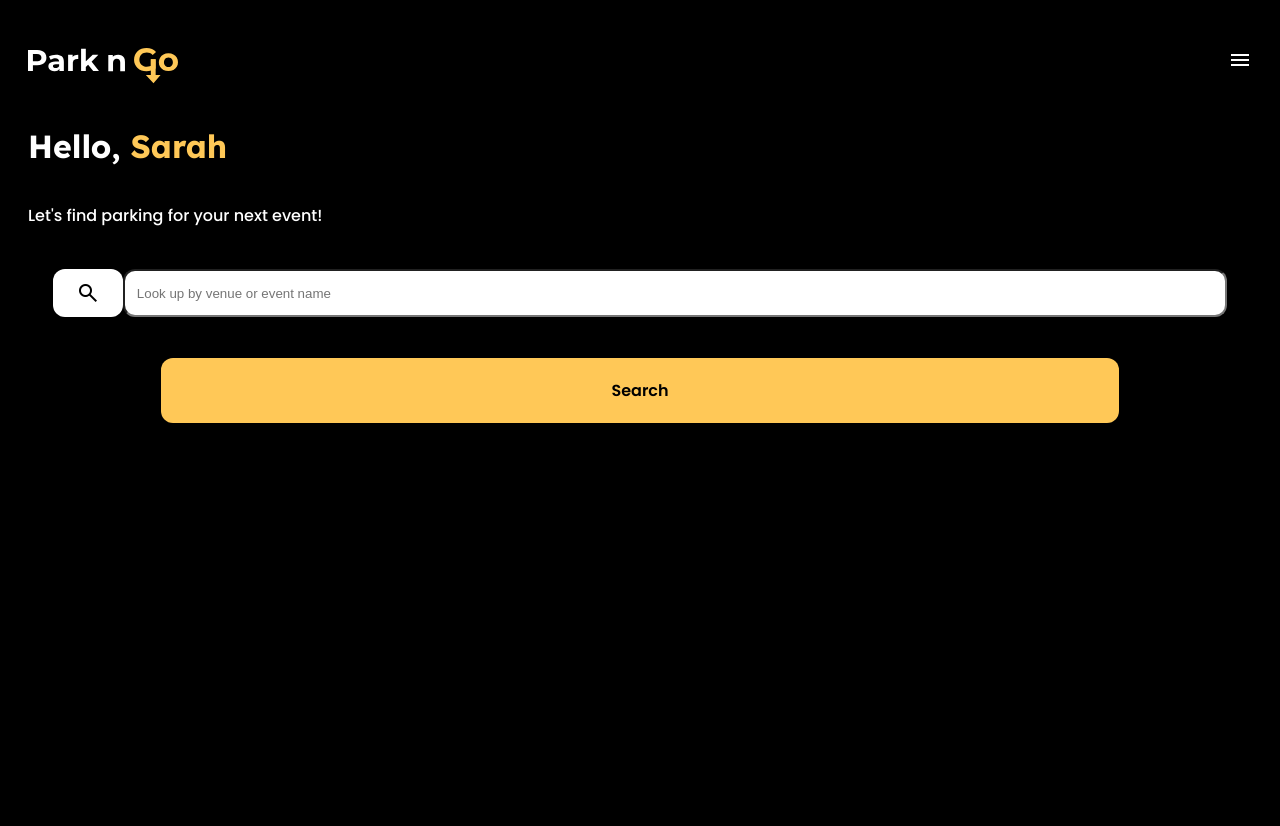
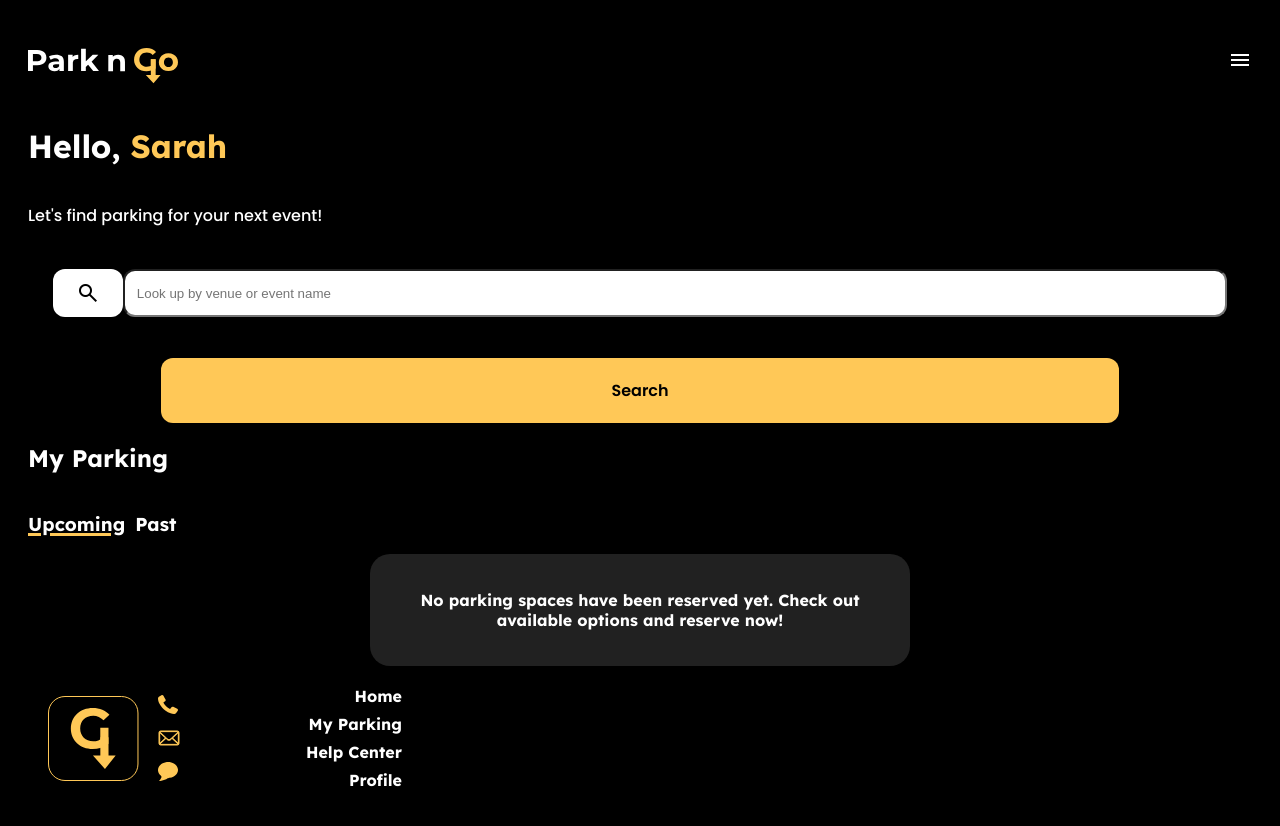
Before and after one commit to bgroves28/Park_n_Go, a plain HTML site: page homepage.html in a window 1280 px wide. Before the commit the page ends 800 px from the top, so only its background shows below. Drawn offline with nearby package versions, Linux system fonts and the light colour scheme.

Commit message:
updated footer
made footer more accurate to the figma screens

```diff
--- a/css/style.css
+++ b/css/style.css
@@ -44,7 +44,7 @@ h2 {
 
 input {
     width: 100%;
-    padding:12px;
+    padding: 12px;
     height: 20px;
     border-radius: 12px;
 }
@@ -101,10 +101,58 @@ a {
     display: flex;
     justify-content: space-between;
 }
+
 .name {
     color: #FFC857;
 }
+
 .together {
     display: flex;
     gap: 10px;
 }
+
+.underline {
+    text-decoration: underline #FFC857;
+    text-decoration-thickness: 3px;
+}
+
+.card {
+    padding: 20px;
+    max-width: 500px;
+    margin: auto;
+    text-align: center;
+    background-color: #212121;
+    border-radius: 20px;
+}
+
+footer {
+    display: flex;
+    flex-direction: row;
+    align-items: center;
+    padding: 20px;
+    gap: 126px;
+}
+
+.logo_icons {
+    display: flex;
+    flex-direction: row;
+    align-items: center;
+    padding: 0px;
+    gap: 19px;
+
+}
+.footer-icons {
+    display: flex;
+flex-direction: column;
+align-items: flex-start;
+padding: 0px;
+gap: 16px;
+}
+.footer-right {
+    display: flex;
+    flex-direction: column;
+    justify-content: center;
+    align-items: flex-end;
+    padding: 0px;
+    gap: 8px;
+}
--- a/homepage.html
+++ b/homepage.html
@@ -41,12 +41,39 @@
             <btn class="btn btn-txt center">Search</btn>
         </a>
     </div>
+
+    <div>
+        <h2>My Parking</h2>
+        <div class="together">
+            <h3 class="underline">Upcoming</h3>
+            <h3>Past</h3>
+        </div>
+
+    </div>
+    <div class="card">
+        <p>No parking spaces have been reserved yet. Check out available options and reserve now!</p>
+    </div>
+
+
+
 </body>
 
 <footer>
+    <div class="logo_icons">
+        <img src="images/footer_logo.svg" alt="Footer Park n Go" width="auto" height="auto">
+        <div class="footer-icons">
+            <img src="images/footer_phone.svg" height="auto">
+            <img src="images/footer_email.svg" height="auto">
+            <img src="images/footer_message.svg" height="auto">
+        </div>
+    </div>
 
-
-
+    <div class="footer-right">
+        <a href="signup.html" class="myText">Home</a>
+        <a href="signup.html" class="myText">My Parking</a>
+        <a href="signup.html" class="myText">Help Center</a>
+        <a href="signup.html" class="myText">Profile</a>
+    </div>
 </footer>
 
 
```
Also changed, not shown: images/email.png (deleted), images/footer_email.svg (added), images/footer_logo.svg (added), images/footer_message.svg (added), images/footer_phone.svg (added), images/message.png (deleted), images/phone.png (deleted), js/index.js (added).
